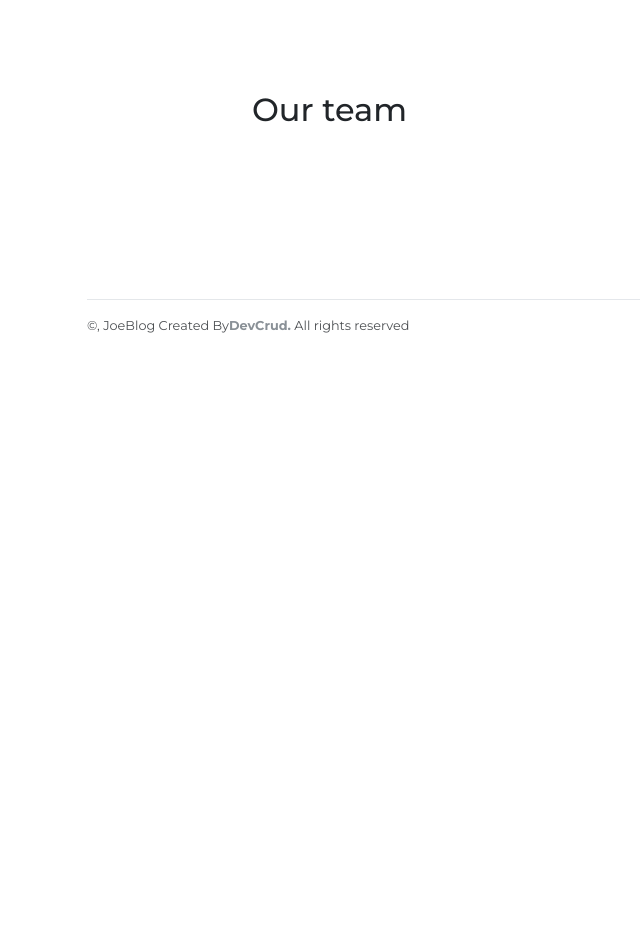
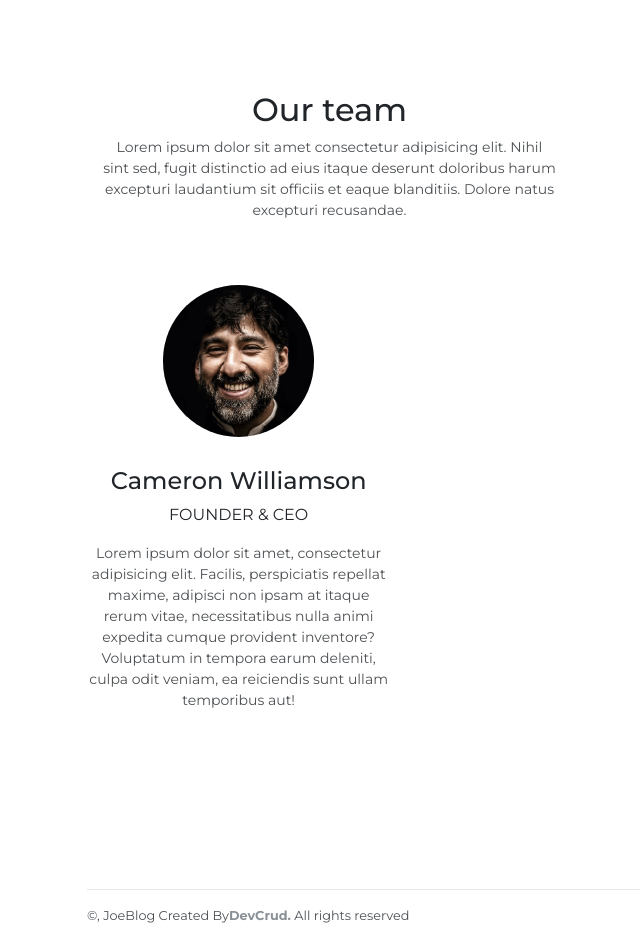
Before and after one commit to sudeshinfoneo/learn-react, a React (Create React App) app: page /about in a window 1280 px wide. Shown: the part 1680-2614 px from the top of the page, without its empty margins (68-708 px from the left). Before the commit the page ends 2050 px from the top, so only its background shows below. Built offline with nearby package versions, Linux system fonts and the light colour scheme.

Commit message:
my changes

```diff
--- a/src/components/About/index.js
+++ b/src/components/About/index.js
@@ -4,6 +4,7 @@ import Land2 from '../../assets/imgs/post-landscape-2.jpg'
 import Land1 from '../../assets/imgs/post-landscape-1.jpg'
 import Portrait3 from '../../assets/imgs/post-portrait-3.jpg'
 import Protrait4 from '../../assets/imgs/post-portrait-4.jpg'
+import Person1 from '../../assets/imgs/person-1.jpg'
 
 const About = (props) => {
   return (
@@ -85,9 +86,18 @@ const About = (props) => {
               <div className="row-justify-content-center">
                 <div className="col-lg-6">
                   <h2 className="display 4">Our team</h2>
+                  <p>Lorem ipsum dolor sit amet consectetur adipisicing elit. Nihil sint sed, fugit distinctio ad eius itaque deserunt
+                    doloribus harum excepturi laudantium sit officiis et eaque blanditiis. Dolore natus excepturi recusandae.</p>
                 </div>
               </div>
-
+            </div>
+            <div className="col-lg-4 text-center mb-5">
+              <img src={Person1} alt="" className="img-fluid rounded-circle w-50 mb-4" />
+              <h4>Cameron Williamson</h4>
+              <span class="d-block mb-3 text-uppercase">Founder &amp; CEO</span>
+            <p>Lorem ipsum dolor sit amet, consectetur adipisicing elit. Facilis, perspiciatis repellat maxime, adipisci non
+              ipsam at itaque rerum vitae, necessitatibus nulla animi expedita cumque provident inventore? Voluptatum in tempora
+              earum deleniti, culpa odit veniam, ea reiciendis sunt ullam temporibus aut!</p>
             </div>
           </div>
         </div>
```
